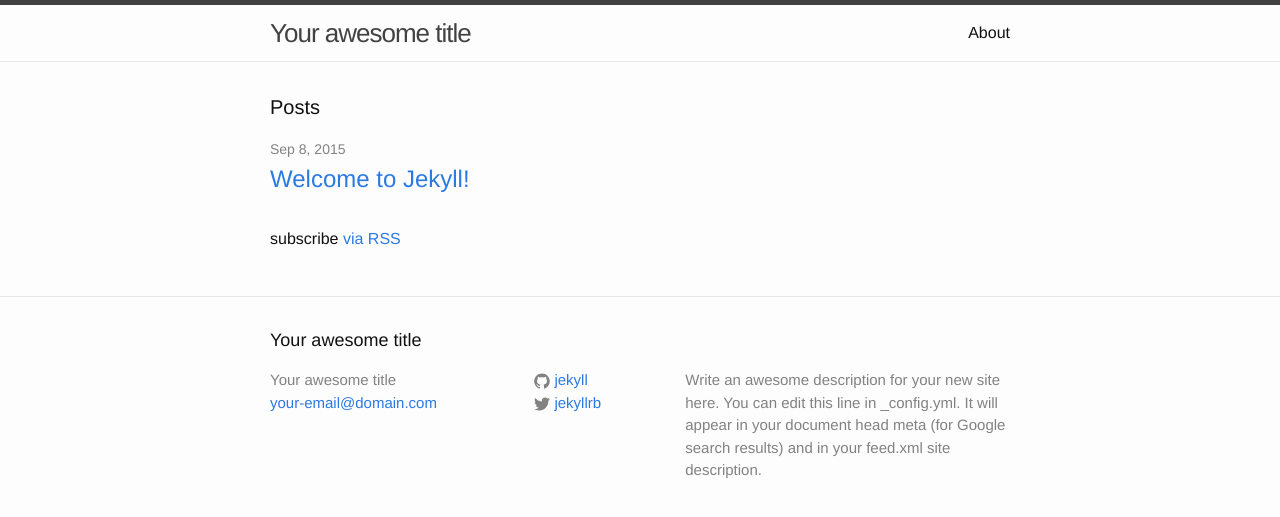
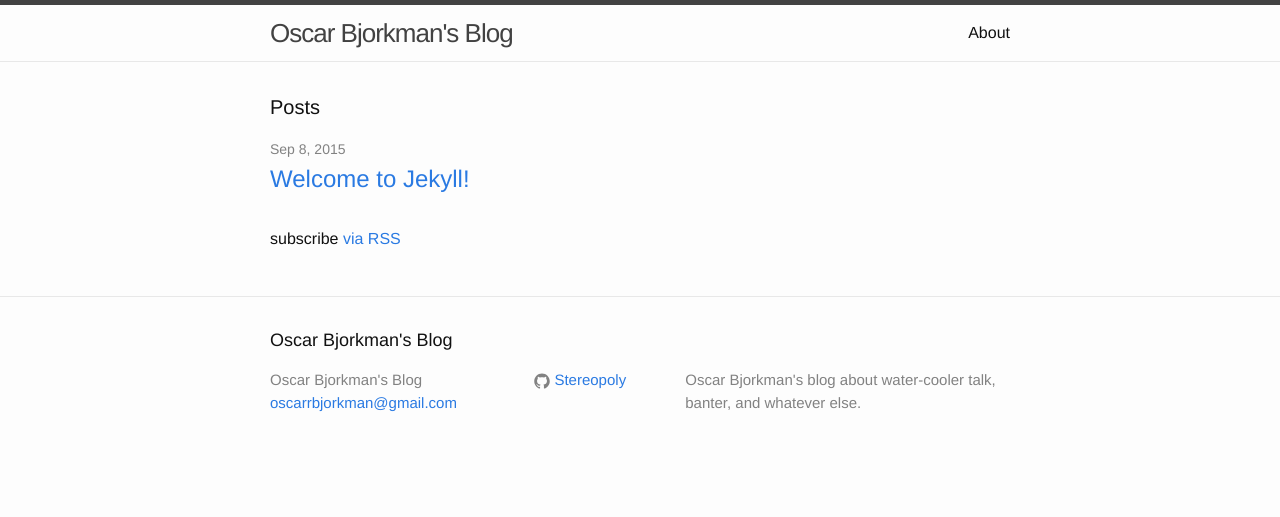
Before and after one commit to Stereopoly/stereopoly.github.io, a Jekyll site: the page built from index.html, in a window 1280 px wide. Shown: the top 517 px of the page. Built offline with Jekyll 4.4.1, drawn with Linux system fonts in a browser that asks for light colours.

Commit message:
Update config

```diff
--- a/_config.yml
+++ b/_config.yml
@@ -1,14 +1,11 @@
 # Site settings
-title: Your awesome title
-email: your-email@domain.com
+title: Oscar Bjorkman's Blog
+email: oscarrbjorkman@gmail.com
 description: > # this means to ignore newlines until "baseurl:"
-  Write an awesome description for your new site here. You can edit this
-  line in _config.yml. It will appear in your document head meta (for
-  Google search results) and in your feed.xml site description.
+  Oscar Bjorkman's blog about water-cooler talk, banter, and whatever else.
 baseurl: "" # the subpath of your site, e.g. /blog/
-url: "http://yourdomain.com" # the base hostname & protocol for your site
-twitter_username: jekyllrb
-github_username:  jekyll
+url: "http://stereopoly.github.io" # the base hostname & protocol for your site
+github_username:  Stereopoly
 
 # Build settings
 markdown: kramdown
```
